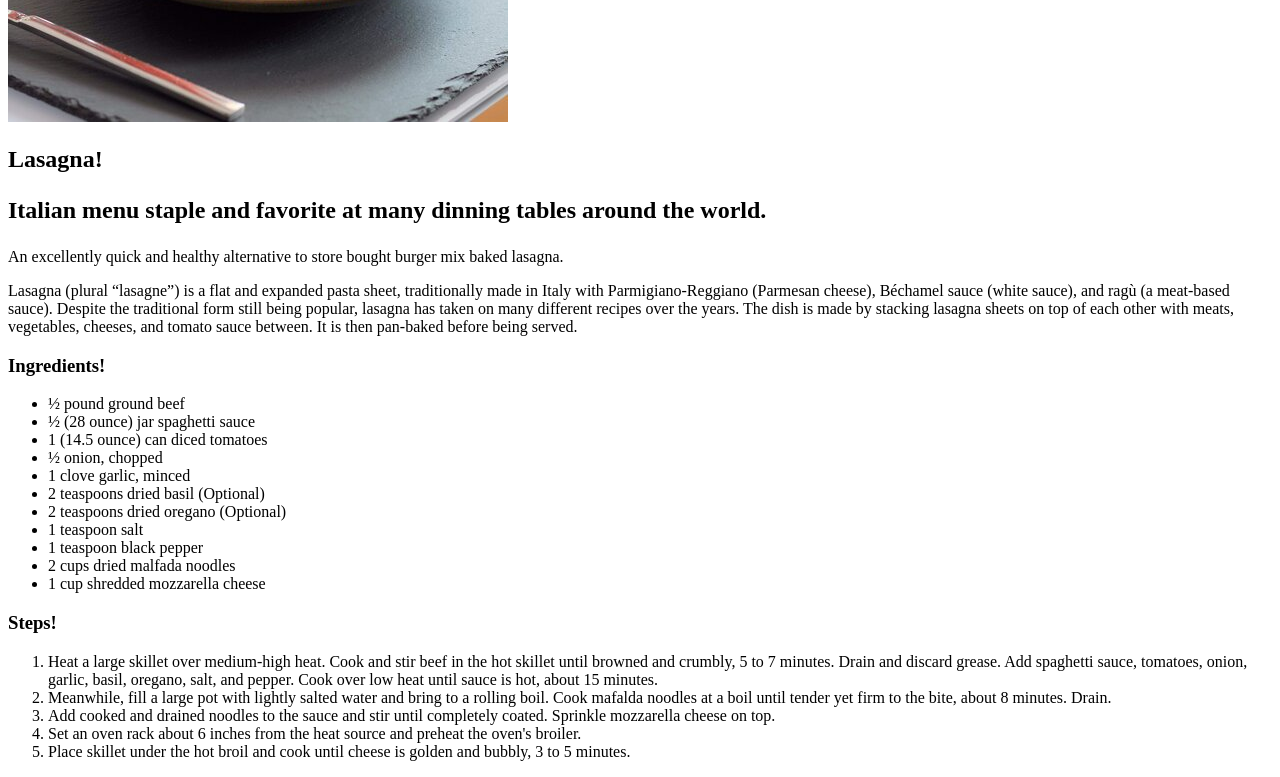
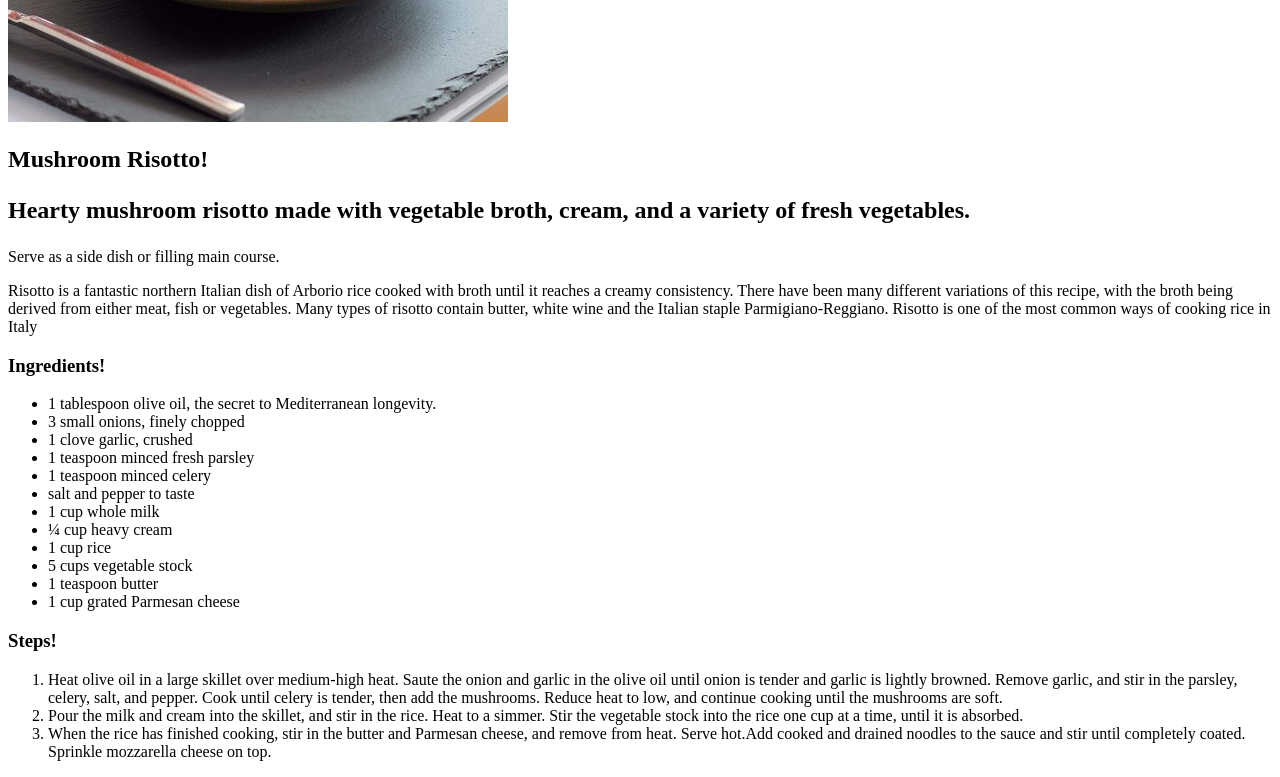
Before and after one commit to Bonappcode/odin-recipes, a plain HTML site: page recipes/mushroom-risotto.html in a window 1280 px wide. Shown: the part 458-1235 px from the top of the page. Drawn offline with Linux system fonts and the light colour scheme.

Commit message:
added new recipe page: I first I have copy & paste the html from previous recipe page. secondly I then copy & pasted the content from allrecipes.com. I will return eventually to edit the content with my own sytax.

```diff
--- a/recipes/mushroom-risotto.html
+++ b/recipes/mushroom-risotto.html
@@ -5,41 +5,40 @@
   <meta charset="UTF-8">
   <meta http-equiv="X-UA-Compatible" content="IE=edge">
   <meta name="viewport" content="width=device-width, initial-scale=1.0">
-  <title>Skillet Lasagna</title>
+  <title>Mushroom Risotto</title>
 </head>
 
 <body>
 
-  <h1>Skillet Lasagna</h1>
+  <h1>Mushroom Risotto</h1>
 
   <img src="/recipe-images/skillet-lasagna.jpeg" alt="appetizing picture of Skillet Lasagna">
 
-  <h2>Lasagna! <p>Italian menu staple and favorite at  many dinning tables around the world.</p></h2>
-  <p>An excellently quick and healthy alternative to store bought burger mix baked lasagna.</p>
-  <p>Lasagna (plural “lasagne”) is a flat and expanded pasta sheet, traditionally made in Italy with Parmigiano-Reggiano (Parmesan cheese), Béchamel sauce (white sauce), and ragù (a meat-based sauce). Despite the traditional form still being popular, lasagna has taken on many different recipes over the years. The dish is made by stacking lasagna sheets on top of each other with meats, vegetables, cheeses, and tomato sauce between. It is then pan-baked before being served.</p>
+  <h2>Mushroom Risotto! <p>Hearty mushroom risotto made with vegetable broth, cream, and a variety of fresh vegetables.</p></h2>
+  <p>Serve as a side dish or filling main course.</p>
+  <p>Risotto is a fantastic northern Italian dish of Arborio rice cooked with broth until it reaches a creamy consistency. There have been many different variations of this recipe, with the broth being derived from either meat, fish or vegetables. Many types of risotto contain butter, white wine and the Italian staple Parmigiano-Reggiano. Risotto is one of the most common ways of cooking rice in Italy</p>
 
   <h3>Ingredients!</h3>
   <ul>
-    <li>½ pound ground beef</li>
-    <li>½ (28 ounce) jar spaghetti sauce</li>
-    <li>1 (14.5 ounce) can diced tomatoes</li>
-    <li>½ onion, chopped</li>
-    <li>1 clove garlic, minced</li>
-    <li>2 teaspoons dried basil (Optional)</li>
-    <li>2 teaspoons dried oregano (Optional)</li>
-    <li>1 teaspoon salt</li>
-    <li>1 teaspoon black pepper</li>
-    <li>2 cups dried malfada noodles</li>
-    <li>1 cup shredded mozzarella cheese</li>
+    <li>1 tablespoon olive oil, the secret to Mediterranean longevity.</li>
+    <li>3 small onions, finely chopped</li>
+    <li>1 clove garlic, crushed</li>
+    <li>1 teaspoon minced fresh parsley</li>
+    <li>1 teaspoon minced celery</li>
+    <li>salt and pepper to taste</li>
+    <li>1 cup whole milk</li>
+    <li>&frac14; cup heavy cream</li>
+    <li>1 cup rice</li>
+    <li>5 cups vegetable stock</li>
+    <li>1 teaspoon butter</li>
+    <li>1 cup grated Parmesan cheese</li>
   </ul>
 
   <h3>Steps!</h3>
     <ol>
-      <li>Heat a large skillet over medium-high heat. Cook and stir beef in the hot skillet until browned and crumbly, 5 to 7 minutes. Drain and discard grease. Add spaghetti sauce, tomatoes, onion, garlic, basil, oregano, salt, and pepper. Cook over low heat until sauce is hot, about 15 minutes.</li>
-      <li>Meanwhile, fill a large pot with lightly salted water and bring to a rolling boil. Cook mafalda noodles at a boil until tender yet firm to the bite, about 8 minutes. Drain.</li>
-      <li>Add cooked and drained noodles to the sauce and stir until completely coated. Sprinkle mozzarella cheese on top.</li>
-      <li>Set an oven rack about 6 inches from the heat source and preheat the oven's broiler.</li>
-      <li>Place skillet under the hot broil and cook until cheese is golden and bubbly, 3 to 5 minutes.</li>
+      <li>Heat olive oil in a large skillet over medium-high heat. Saute the onion and garlic in the olive oil until onion is tender and garlic is lightly browned. Remove garlic, and stir in the parsley, celery, salt, and pepper. Cook until celery is tender, then add the mushrooms. Reduce heat to low, and continue cooking until the mushrooms are soft.</li>
+      <li>Pour the milk and cream into the skillet, and stir in the rice. Heat to a simmer. Stir the vegetable stock into the rice one cup at a time, until it is absorbed.</li>
+      <li>When the rice has finished cooking, stir in the butter and Parmesan cheese, and remove from heat. Serve hot.Add cooked and drained noodles to the sauce and stir until completely coated. Sprinkle mozzarella cheese on top.</li>
     </ol>
 
 </body>
```
